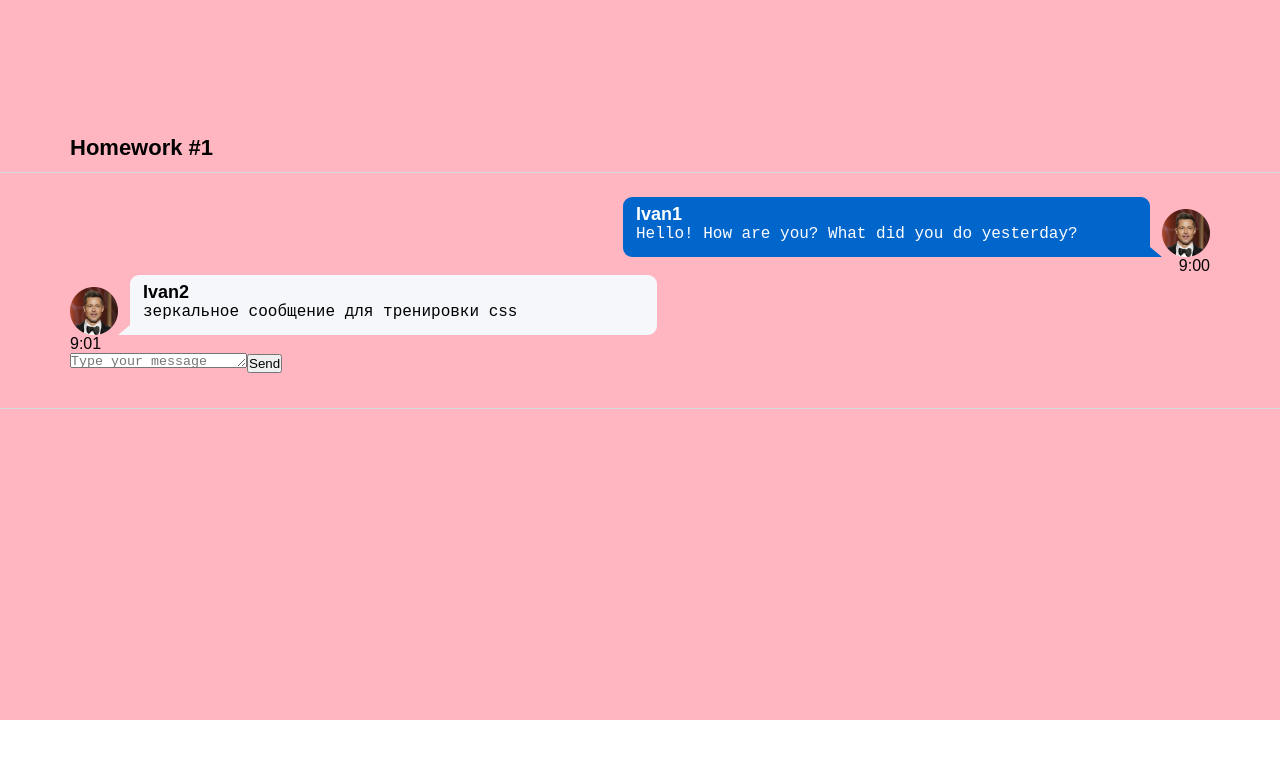
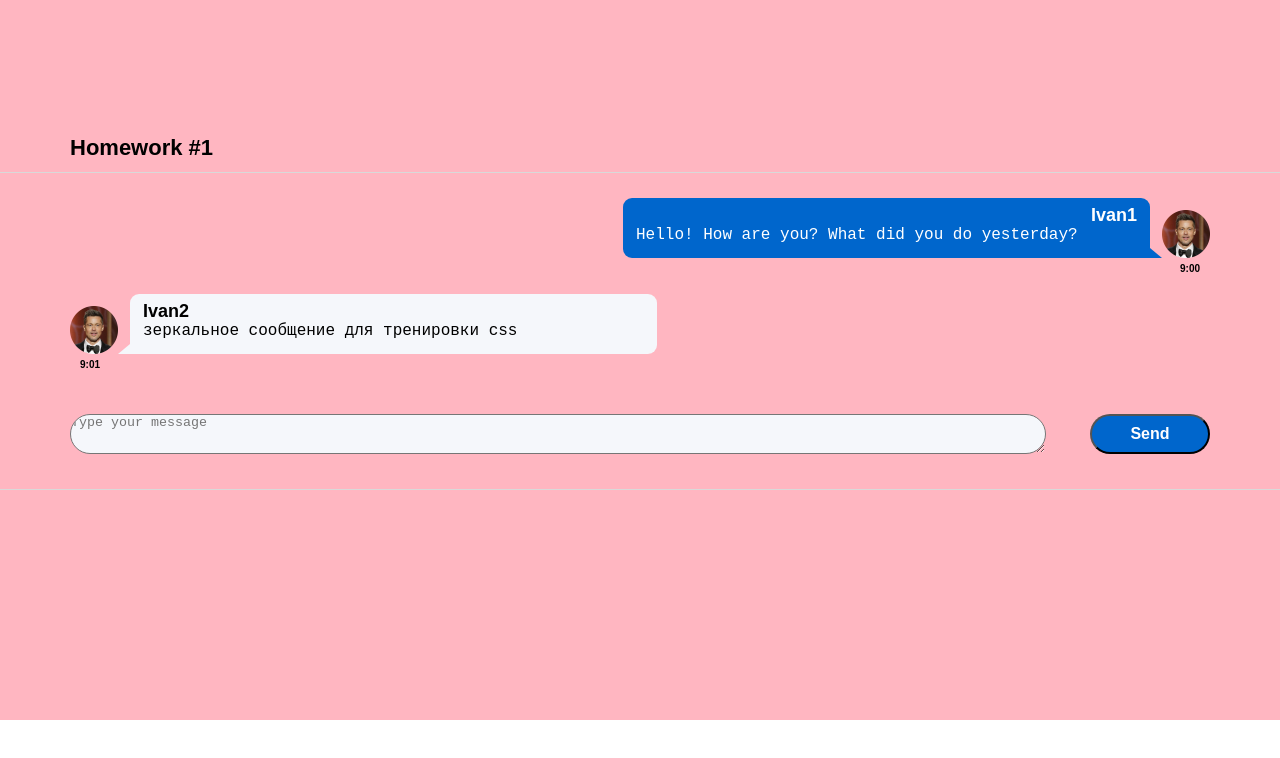
Before and after one commit to SandraYushko/DZ-s-avtoproverkoi, a React (Create React App) app: page / in a window 1280 px wide. Shown: the top 758 px of the page. Built offline with nearby package versions, Linux system fonts and the light colour scheme.

Commit message:
DZ #1 Vtornik 01 (verstka)

```diff
--- a/src/s1-main/App.module.css
+++ b/src/s1-main/App.module.css
@@ -19,7 +19,7 @@
 }
 .hw {
     margin: 0px 0px 216px 0px;
-    padding: 24px 0px 35px 0px;
+    padding: 5px 0px 35px 0px;
     border-top: 1px solid #D9D9D9;
     border-bottom: 1px solid #D9D9D9;
     font-family: Montserrat, sans-serif;
--- a/src/s2-homeworks/hw01/friend-message/FriendMessage.module.css
+++ b/src/s2-homeworks/hw01/friend-message/FriendMessage.module.css
@@ -1,5 +1,6 @@
 .friendMessage {
     margin-left: 70px;
+    margin-top: 20px;
 }
 
 .friendImageAndText {
@@ -58,5 +59,7 @@
 }
 
 .friendTime {
-
+    font-size: 10px;
+    font-weight: 600;
+    margin: 5px 10px 0 10px;
 }
--- a/src/s2-homeworks/hw01/message-sender/MessageSender.module.css
+++ b/src/s2-homeworks/hw01/message-sender/MessageSender.module.css
@@ -1,13 +1,31 @@
 .sendForm {
-    margin-left: 70px;
+    margin: 44px 70px 0 70px;
+    display: flex;
+    width: 1140px;
+    justify-content: space-between;
 }
 
 .textarea {
-
+    width: 976px !important;
+    height: 40px !important;
+    flex-shrink: 0;
+    border-radius: 20px;
+    background: #F5F7FB;
 }
 
 .button {
+    width: 120px;
+    height: 40px;
+    flex-shrink: 0;
+    border-radius: 20px;
+    background: #06C;
 
+    color: #FFF;
+    font-family: Montserrat, sans-serif;
+    font-size: 16px;
+    font-style: normal;
+    font-weight: 600;
+    line-height: normal;
 }
 
 .button:hover {
--- a/src/s2-homeworks/hw01/message/Message.module.css
+++ b/src/s2-homeworks/hw01/message/Message.module.css
@@ -3,6 +3,7 @@
     justify-content: end;
     flex-direction: column;
     margin-right: 70px;
+    margin-top: 20px;
 }
 
 .imageAndText {
@@ -49,6 +50,8 @@
 .name {
     font-size: 18px;
     font-weight: 600;
+    display: flex;
+    justify-content: end;
 }
 
 .messageText {
@@ -59,6 +62,9 @@
 .time {
     display: flex;
     flex-direction: row-reverse;
+    font-size: 10px;
+    font-weight: 600;
+    margin: 5px 10px 0 10px;
 }
 
 img {
```
